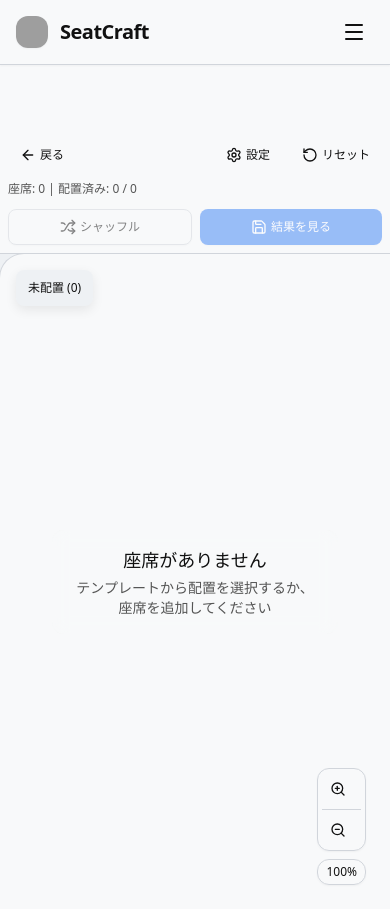
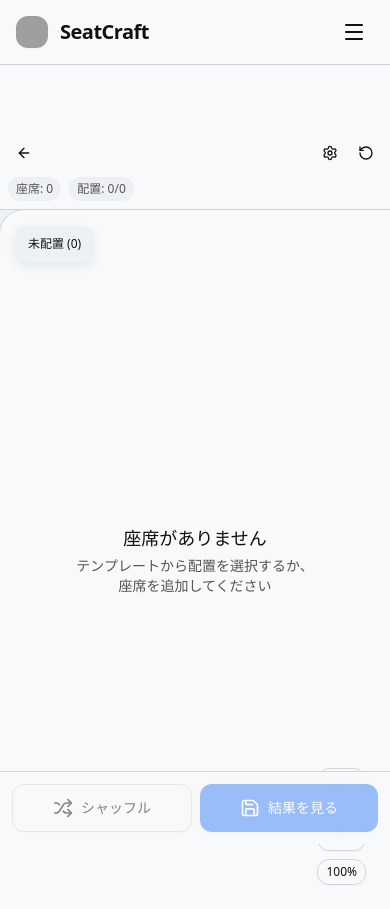
Before and after one commit to TaiyoYamada/SeatCraft, a Next.js app in the folder frontend/: page /craft in a window 390 px wide. Built offline with nearby package versions, Linux system fonts and the light colour scheme; grey boxes are pictures that could not be loaded.

Commit message:
canvas修正

```diff
--- a/frontend/src/app/craft/page.tsx
+++ b/frontend/src/app/craft/page.tsx
@@ -113,76 +113,40 @@ export default function CraftPage() {
 
     return (
         <div className="h-[calc(100vh-4rem)] mt-16 flex flex-col">
-            {/* Toolbar */}
-            <div className="bg-background border-b border-border p-2 sm:p-4 shadow-sm">
+            {/* Compact Toolbar */}
+            <div className="bg-background border-b border-border p-2 sm:p-3 shadow-sm">
                 <div className="max-w-7xl mx-auto">
-                    {/* Top row */}
-                    <div className="flex flex-wrap items-center justify-between gap-2">
-                        <div className="flex items-center gap-2 sm:gap-4">
-                            <Button variant="ghost" size="sm" asChild>
+                    {/* Main toolbar row */}
+                    <div className="flex items-center justify-between gap-2">
+                        {/* Left: Back button */}
+                        <div className="flex items-center gap-2">
+                            <Button variant="ghost" size="icon" className="h-8 w-8 sm:h-9 sm:w-auto sm:px-3" asChild>
                                 <Link href="/layouts/templates">
-                                    <ArrowLeft className="w-4 h-4 mr-1" />
-                                    戻る
+                                    <ArrowLeft className="w-4 h-4" />
+                                    <span className="hidden sm:inline ml-1">戻る</span>
                                 </Link>
                             </Button>
-                            <span className="text-xs sm:text-sm text-muted-foreground hidden sm:inline">
-                                座席: {seats.length} | 配置済み: {assignments.length} / {members.length}
-                            </span>
+                            <div className="hidden sm:flex items-center gap-2 text-sm text-muted-foreground">
+                                <span className="bg-secondary px-2 py-1 rounded">座席: {seats.length}</span>
+                                <span className="bg-secondary px-2 py-1 rounded">配置: {assignments.length}/{members.length}</span>
+                            </div>
                         </div>
 
-                        <div className="flex items-center gap-2">
-                            <Button
-                                variant="ghost"
-                                size="sm"
-                                onClick={() => setShowOptions(!showOptions)}
-                            >
+                        {/* Right: Settings and Reset (Desktop) */}
+                        <div className="hidden sm:flex items-center gap-2">
+                            <Button variant="ghost" size="sm" onClick={() => setShowOptions(!showOptions)}>
                                 <Settings className="w-4 h-4 mr-1" />
                                 設定
                             </Button>
-                            <Button
-                                variant="ghost"
-                                size="sm"
-                                onClick={resetViewport}
-                            >
+                            <Button variant="ghost" size="sm" onClick={resetViewport}>
                                 <RotateCcw className="w-4 h-4 mr-1" />
                                 リセット
                             </Button>
-                        </div>
-                    </div>
-
-                    {/* Options panel */}
-                    {showOptions && (
-                        <div className="mt-3 p-3 bg-secondary/50 rounded-lg animate-in fade-in slide-in-from-top-2">
-                            <label className="block text-xs sm:text-sm font-medium mb-2">
-                                男女配置ルール
-                            </label>
-                            <select
-                                value={genderMode}
-                                onChange={(e) => setGenderMode(e.target.value as GenderMode)}
-                                className="flex h-9 w-full sm:w-auto rounded-md border border-input bg-background px-3 py-1 text-sm ring-offset-background focus-visible:outline-none focus-visible:ring-2 focus-visible:ring-ring"
-                            >
-                                {GENDER_MODES.map((mode) => (
-                                    <option key={mode.value} value={mode.value}>
-                                        {mode.label}
-                                    </option>
-                                ))}
-                            </select>
-                        </div>
-                    )}
-
-                    {/* Mobile stats */}
-                    <div className="mt-2 text-xs text-muted-foreground sm:hidden">
-                        座席: {seats.length} | 配置済み: {assignments.length} / {members.length}
-                    </div>
-
-                    {/* Action buttons */}
-                    <div className="mt-3 flex flex-wrap gap-2 justify-end">
                             <Button
                                 variant="outline"
                                 size="sm"
                                 onClick={handleShuffle}
                                 disabled={members.length === 0 || seats.length === 0}
-                            className="flex-1 sm:flex-none"
                             >
                                 <Shuffle className="w-4 h-4 mr-1" />
                                 シャッフル
@@ -191,7 +155,6 @@ export default function CraftPage() {
                                 onClick={handleViewResults}
                                 disabled={isProcessing || assignments.length === 0}
                                 size="sm"
-                            className="flex-1 sm:flex-none"
                             >
                                 {isProcessing ? (
                                     <>
@@ -210,8 +173,44 @@ export default function CraftPage() {
                             </Button>
                         </div>
 
+                        {/* Right: Mobile icons */}
+                        <div className="flex sm:hidden items-center gap-1">
+                            <Button variant="ghost" size="icon" className="h-8 w-8" onClick={() => setShowOptions(!showOptions)}>
+                                <Settings className="w-4 h-4" />
+                            </Button>
+                            <Button variant="ghost" size="icon" className="h-8 w-8" onClick={resetViewport}>
+                                <RotateCcw className="w-4 h-4" />
+                            </Button>
+                        </div>
+                    </div>
+
+                    {/* Mobile stats bar */}
+                    <div className="flex sm:hidden items-center gap-2 mt-2 text-xs text-muted-foreground">
+                        <span className="bg-secondary px-2 py-1 rounded-full">座席: {seats.length}</span>
+                        <span className="bg-secondary px-2 py-1 rounded-full">配置: {assignments.length}/{members.length}</span>
+                    </div>
+
+                    {/* Options panel (collapsible) */}
+                    {showOptions && (
+                        <div className="mt-2 p-3 bg-secondary/50 rounded-lg animate-in fade-in slide-in-from-top-2">
+                            <label className="block text-xs font-medium mb-2">男女配置ルール</label>
+                            <select
+                                value={genderMode}
+                                onChange={(e) => setGenderMode(e.target.value as GenderMode)}
+                                className="flex h-9 w-full rounded-md border border-input bg-background px-3 py-1 text-sm"
+                            >
+                                {GENDER_MODES.map((mode) => (
+                                    <option key={mode.value} value={mode.value}>
+                                        {mode.label}
+                                    </option>
+                                ))}
+                            </select>
+                        </div>
+                    )}
+
+                    {/* Error message */}
                     {error && (
-                        <div className="mt-2 p-2 bg-destructive/10 text-destructive rounded text-xs sm:text-sm text-center">
+                        <div className="mt-2 p-2 bg-destructive/10 text-destructive rounded text-xs text-center">
                             {error}
                         </div>
                     )}
@@ -219,8 +218,43 @@ export default function CraftPage() {
             </div>
 
             {/* Canvas */}
-            <div className="flex-1 overflow-hidden">
+            <div className="flex-1 overflow-hidden relative">
                 <Canvas />
+            </div>
+
+            {/* Mobile Bottom Action Bar */}
+            <div className="sm:hidden fixed bottom-0 left-0 right-0 p-3 bg-background/95 backdrop-blur border-t border-border z-40">
+                <div className="flex gap-2">
+                    <Button
+                        variant="outline"
+                        className="flex-1 h-12"
+                        onClick={handleShuffle}
+                        disabled={members.length === 0 || seats.length === 0}
+                    >
+                        <Shuffle className="w-5 h-5 mr-2" />
+                        シャッフル
+                    </Button>
+                    <Button
+                        className="flex-1 h-12"
+                        onClick={handleViewResults}
+                        disabled={isProcessing || assignments.length === 0}
+                    >
+                        {isProcessing ? (
+                            <>
+                                <svg className="animate-spin mr-2 h-5 w-5" fill="none" viewBox="0 0 24 24">
+                                    <circle className="opacity-25" cx="12" cy="12" r="10" stroke="currentColor" strokeWidth="4" />
+                                    <path className="opacity-75" fill="currentColor" d="M4 12a8 8 0 018-8V0C5.373 0 0 5.373 0 12h4z" />
+                                </svg>
+                                処理中...
+                            </>
+                        ) : (
+                            <>
+                                <Save className="w-5 h-5 mr-2" />
+                                結果を見る
+                            </>
+                        )}
+                    </Button>
+                </div>
             </div>
         </div>
     );
--- a/frontend/src/app/members/page.tsx
+++ b/frontend/src/app/members/page.tsx
@@ -12,27 +12,49 @@ export default function MembersPage() {
         <div className="min-h-screen pt-20 pb-8">
             <div className="max-w-7xl mx-auto px-4 sm:px-6 lg:px-8">
                 {/* Header */}
-                <div className="flex items-center justify-between mb-8">
+                <div className="flex flex-col sm:flex-row sm:items-center justify-between gap-4 mb-6 sm:mb-8">
                     <div>
-                        <h1 className="text-3xl font-bold">メンバー管理</h1>
-                        <p className="text-[var(--text-muted)] mt-1">
+                        <h1 className="text-2xl sm:text-3xl font-bold">メンバー管理</h1>
+                        <p className="text-sm text-[var(--text-muted)] mt-1">
                             参加者の情報を登録してください
                         </p>
                     </div>
-                    <div className="flex items-center gap-4">
-                        <span className="badge badge-primary text-sm">
-                            {members.length} 人
+                    <div className="flex items-center gap-3">
+                        <span className="bg-[var(--color-accent)]/10 text-[var(--color-accent)] px-3 py-1.5 rounded-full text-sm font-medium">
+                            {members.length} 人登録済み
                         </span>
-                        {members.length > 0 && (
-                            <Link
-                                href="/layouts/templates"
-                                className="btn btn-primary"
-                            >
-                                次へ: テンプレート選択 →
-                            </Link>
-                        )}
                     </div>
                 </div>
+
+                {/* Mobile: Next Step Button (Fixed at bottom) */}
+                {members.length > 0 && (
+                    <div className="fixed bottom-0 left-0 right-0 p-4 bg-background/95 backdrop-blur border-t border-border sm:hidden z-40">
+                        <Link
+                            href="/layouts/templates"
+                            className="flex items-center justify-center gap-2 w-full bg-[var(--color-accent)] hover:bg-[var(--color-accent-hover)] text-white font-semibold py-3 px-6 rounded-xl shadow-lg transition-all"
+                        >
+                            次へ: テンプレート選択
+                            <svg className="w-5 h-5" fill="none" stroke="currentColor" viewBox="0 0 24 24">
+                                <path strokeLinecap="round" strokeLinejoin="round" strokeWidth={2} d="M9 5l7 7-7 7" />
+                            </svg>
+                        </Link>
+                    </div>
+                )}
+
+                {/* Desktop: Next Step Button */}
+                {members.length > 0 && (
+                    <div className="hidden sm:block mb-6">
+                        <Link
+                            href="/layouts/templates"
+                            className="inline-flex items-center gap-2 bg-[var(--color-accent)] hover:bg-[var(--color-accent-hover)] text-white font-semibold py-2.5 px-5 rounded-xl shadow-sm hover:shadow-md transition-all"
+                        >
+                            次へ: テンプレート選択
+                            <svg className="w-4 h-4" fill="none" stroke="currentColor" viewBox="0 0 24 24">
+                                <path strokeLinecap="round" strokeLinejoin="round" strokeWidth={2} d="M9 5l7 7-7 7" />
+                            </svg>
+                        </Link>
+                    </div>
+                )}
 
                 {/* Content */}
                 <div className="grid grid-cols-1 lg:grid-cols-3 gap-8">
--- a/frontend/src/features/canvas/components/Canvas.tsx
+++ b/frontend/src/features/canvas/components/Canvas.tsx
@@ -15,6 +15,7 @@ export function Canvas() {
     const containerRef = useRef<HTMLDivElement>(null);
     const canvasRef = useRef<HTMLDivElement>(null);
     const [draggedMemberId, setDraggedMemberId] = useState<string | null>(null);
+    const [selectedMemberId, setSelectedMemberId] = useState<string | null>(null); // For mobile tap-to-assign
     const [showMemberPanel, setShowMemberPanel] = useState(true);
     const [isMobile, setIsMobile] = useState(false);
 
@@ -101,12 +102,19 @@ export function Canvas() {
 
     const handleMemberDrop = useCallback(
         (seatId: string) => {
+            // Handle drag & drop (desktop)
             if (draggedMemberId) {
                 assignMemberToSeat(seatId, draggedMemberId);
                 setDraggedMemberId(null);
             }
+            // Handle tap-to-assign (mobile)
+            else if (selectedMemberId) {
+                assignMemberToSeat(seatId, selectedMemberId);
+                setSelectedMemberId(null);
+                if (isMobile) setShowMemberPanel(false);
+            }
         },
-        [draggedMemberId, assignMemberToSeat]
+        [draggedMemberId, selectedMemberId, isMobile, assignMemberToSeat]
     );
 
     const getAssignedMember = useCallback(
@@ -143,6 +151,8 @@ export function Canvas() {
                 members={unassignedMembers}
                 onDragStart={setDraggedMemberId}
                 onDragEnd={() => setDraggedMemberId(null)}
+                selectedMemberId={selectedMemberId}
+                onSelect={setSelectedMemberId}
                 isOpen={showMemberPanel}
                 isMobile={isMobile}
                 onClose={() => setShowMemberPanel(false)}
@@ -235,6 +245,9 @@ export function Canvas() {
                                 onDrop={() => handleMemberDrop(seat.id)}
                                 onUnassign={() => unassignSeat(seat.id)}
                                 onToggleLock={() => toggleSeatLock(seat.id)}
+                                onTapAssign={() => handleMemberDrop(seat.id)}
+                                isSelectingMember={!!selectedMemberId}
+                                isMobile={isMobile}
                                 zoom={viewport.zoom}
                             />
                         ))}
--- a/frontend/src/features/canvas/components/DraggableSeat.tsx
+++ b/frontend/src/features/canvas/components/DraggableSeat.tsx
@@ -15,6 +15,9 @@ interface DraggableSeatProps {
     onDrop: () => void;
     onUnassign: () => void;
     onToggleLock: () => void;
+    onTapAssign?: () => void;  // For mobile tap-to-assign
+    isSelectingMember?: boolean; // Whether a member is currently selected for assignment
+    isMobile?: boolean;
     zoom: number;
 }
 
@@ -26,6 +29,9 @@ export function DraggableSeat({
     onDrop,
     onUnassign,
     onToggleLock,
+    onTapAssign,
+    isSelectingMember = false,
+    isMobile = false,
     zoom,
 }: DraggableSeatProps) {
     const [isDragging, setIsDragging] = useState(false);
@@ -146,7 +152,17 @@ export function DraggableSeat({
             onDragOver={handleDragOver}
             onDrop={handleDropEvent}
             onContextMenu={handleContextMenu}
-            onClick={() => !isDragging && setShowMenu(!showMenu)}
+            onClick={() => {
+                if (isDragging) return;
+                // Mobile tap-to-assign: if a member is selected, allow assignment (even if seat has someone)
+                if (isMobile && isSelectingMember && onTapAssign) {
+                    onTapAssign();
+                } else if (isMobile && !assignedMember && onTapAssign) {
+                    onTapAssign();
+                } else {
+                    setShowMenu(!showMenu);
+                }
+            }}
         >
             <div className={cn(
                 "w-full h-full flex flex-col items-center justify-center p-1 rounded-lg overflow-hidden relative transition-colors duration-200 border border-[var(--color-seat-border)]",
--- a/frontend/src/features/canvas/components/MemberPanel.tsx
+++ b/frontend/src/features/canvas/components/MemberPanel.tsx
@@ -10,12 +10,14 @@ interface MemberPanelProps {
     members: Member[];
     onDragStart: (memberId: string) => void;
     onDragEnd: () => void;
+    selectedMemberId: string | null;
+    onSelect: (memberId: string | null) => void;
     isOpen: boolean;
     isMobile: boolean;
     onClose: () => void;
 }
 
-export function MemberPanel({ members, onDragStart, onDragEnd, isOpen, isMobile, onClose }: MemberPanelProps) {
+export function MemberPanel({ members, onDragStart, onDragEnd, selectedMemberId, onSelect, isOpen, isMobile, onClose }: MemberPanelProps) {
     if (!isOpen) return null;
 
     // Matches DraggableSeat styling for consistency
@@ -59,28 +61,41 @@ export function MemberPanel({ members, onDragStart, onDragEnd, isOpen, isMobile,
                         <p className="text-sm font-medium">全員配置済み！</p>
                     </div>
                 ) : (
-                    members.map((member) => (
+                    members.map((member) => {
+                        const isSelected = selectedMemberId === member.id;
+                        return (
                             <div
                                 key={member.id}
-                            draggable
+                                draggable={!isMobile}
                                 onDragStart={(e) => {
-                                onDragStart(member.id);
-                                // Optional: Set custom drag image here if needed
+                                    if (!isMobile) onDragStart(member.id);
                                 }}
-                            onDragEnd={onDragEnd}
+                                onDragEnd={() => !isMobile && onDragEnd()}
+                                onClick={() => {
+                                    // Toggle selection on tap
+                                    if (isSelected) {
+                                        onSelect(null);
+                                    } else {
+                                        onSelect(member.id);
+                                    }
+                                }}
                                 className={cn(
-                                "group flex items-center gap-3 p-3 rounded-xl border transition-all duration-200 cursor-grab active:cursor-grabbing hover:shadow-sm",
-                                "bg-card hover:border-[var(--color-accent)]/50",
-                                member.gender === 'male' ? "hover:bg-[var(--color-seat-male)]/50" :
-                                    member.gender === 'female' ? "hover:bg-[var(--color-seat-female)]/50" :
-                                        "hover:bg-secondary/50"
+                                    "group flex items-center gap-3 p-3 rounded-xl border transition-all duration-200",
+                                    isMobile ? "cursor-pointer active:scale-[0.98]" : "cursor-grab active:cursor-grabbing",
+                                    "hover:shadow-sm",
+                                    isSelected
+                                        ? "bg-[var(--color-accent)]/10 border-[var(--color-accent)] ring-2 ring-[var(--color-accent)]/30"
+                                        : "bg-card hover:border-[var(--color-accent)]/50",
+                                    !isSelected && member.gender === 'male' ? "hover:bg-[var(--color-seat-male)]/50" :
+                                        !isSelected && member.gender === 'female' ? "hover:bg-[var(--color-seat-female)]/50" :
+                                            !isSelected ? "hover:bg-secondary/50" : ""
                                 )}
                             >
                                 <div className={cn(
                                     "w-9 h-9 rounded-full flex items-center justify-center font-bold text-xs shrink-0 select-none border",
-                                getGenderStyle(member.gender)
+                                    isSelected ? "bg-[var(--color-accent)] text-white border-[var(--color-accent)]" : getGenderStyle(member.gender)
                                 )}>
-                                {(member.nickname || member.name).charAt(0).toUpperCase()}
+                                    {isSelected ? "✓" : (member.nickname || member.name).charAt(0).toUpperCase()}
                                 </div>
                                 <div className="flex-1 min-w-0 select-none">
                                     <p className="font-medium text-sm text-foreground truncate">
@@ -93,11 +108,17 @@ export function MemberPanel({ members, onDragStart, onDragEnd, isOpen, isMobile,
                                         )}>
                                             {getGenderLabel(member.gender)}
                                         </span>
+                                        {isSelected && (
+                                            <span className="text-[10px] px-2 py-0.5 rounded-full font-medium bg-[var(--color-accent)] text-white">
+                                                座席をタップ
+                                            </span>
+                                        )}
                                     </div>
                                 </div>
-                            <GripVertical className="w-4 h-4 text-muted-foreground/30 group-hover:text-muted-foreground transition-colors" />
+                                {!isMobile && <GripVertical className="w-4 h-4 text-muted-foreground/30 group-hover:text-muted-foreground transition-colors" />}
                             </div>
-                    ))
+                        );
+                    })
                 )}
             </div>
         </aside>
```
Lines whose indentation alone changed are shown as unchanged.
